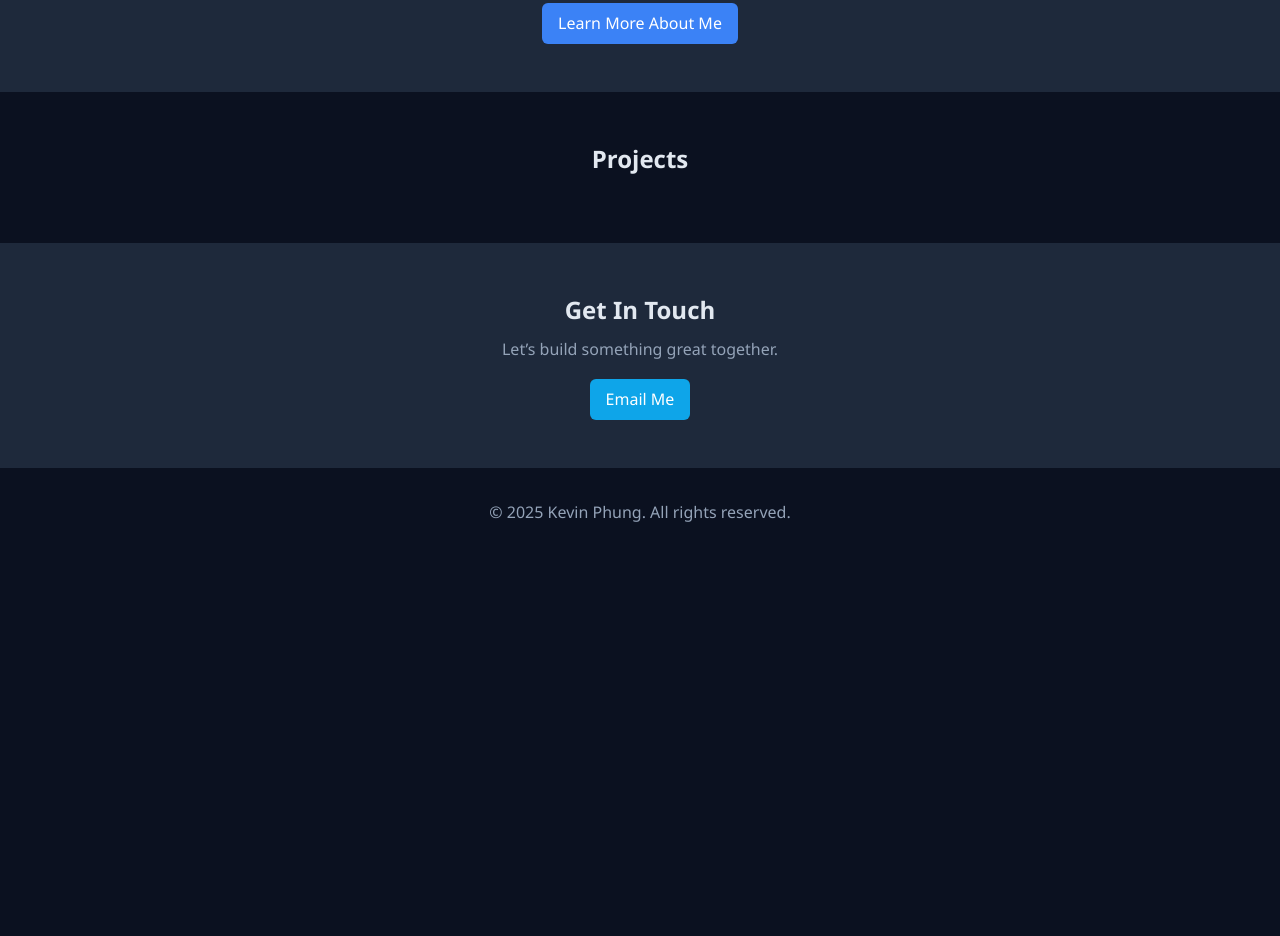
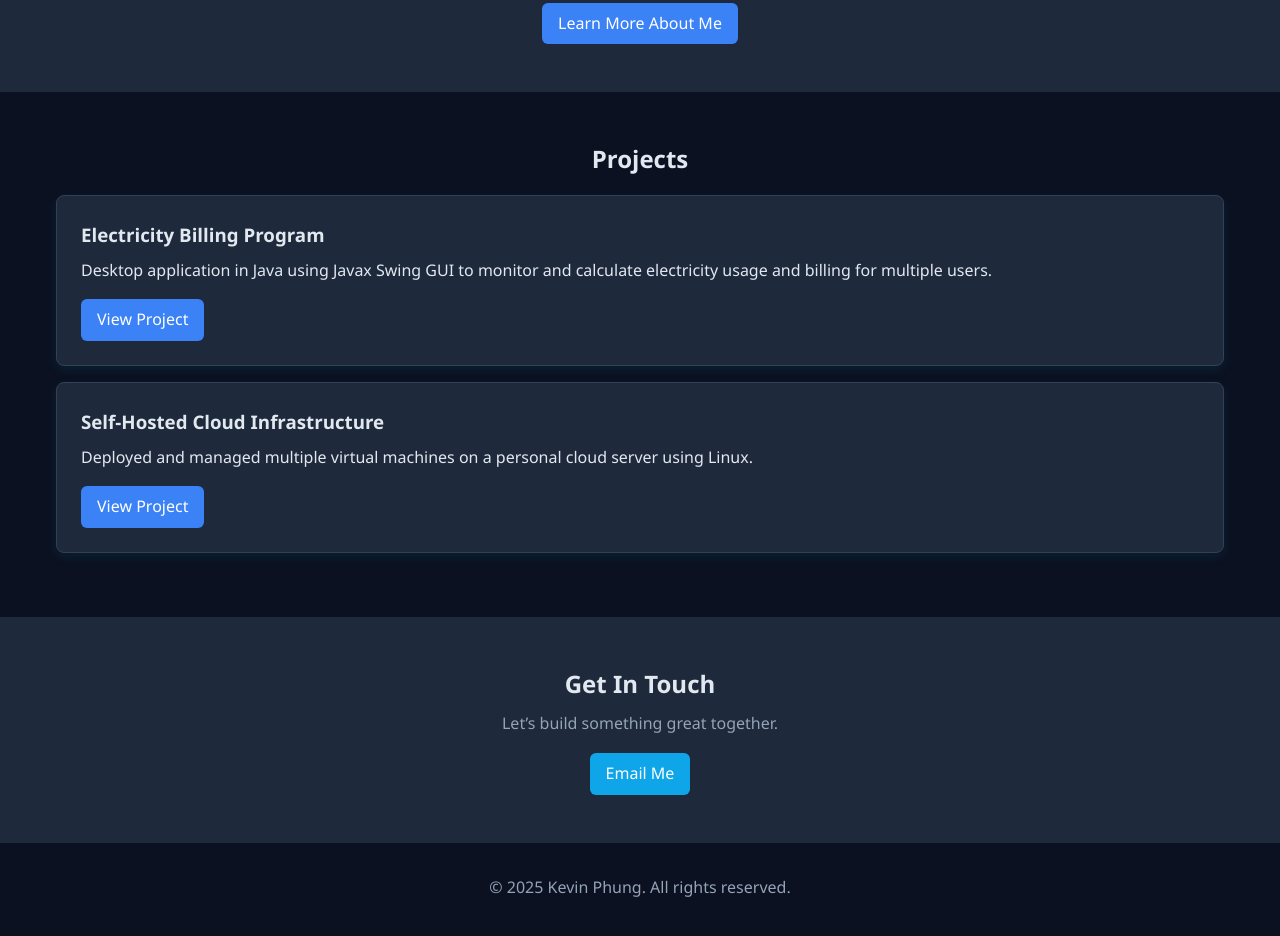
Before and after one commit to Kotuuu/Kotu.ca, a plain HTML site: page index.html in a window 1280 px wide. Shown: the part 1099-2035 px from the top of the page. Before the commit the page ends 1673 px from the top, so only its background shows below. Drawn offline with nearby package versions, Linux system fonts and the light colour scheme.

Commit message:
Fixing Index Projects
Attempt 1 without using innerhtml

```diff
--- a/src/js/indeProjects.js
+++ b/src/js/indeProjects.js
@@ -1,71 +1,55 @@
 // src/js/projects.js
 document.addEventListener('DOMContentLoaded', () => {
-  const projectsGrid = document.querySelector('.projects-grid');
-  const jsonPath = 'projects.json'; // adjust path if needed
-
-  fetch(jsonPath)
+  // 1. Fetch the JSON file (adjust path if your JSON is somewhere else)
+  fetch('projects.json')
     .then(response => {
       if (!response.ok) {
-        throw new Error(`HTTP error! status: ${response.status}`);
+        throw new Error('Network response was not ok');
       }
       return response.json();
     })
-    .then(projects => {
-      if (!Array.isArray(projects)) {
-        throw new Error('projects.json did not return an array');
+    .then(data => {
+      // 2. Shuffle the array and take the first two entries
+      const shuffled = data.sort(() => 0.5 - Math.random());
+      const selected = shuffled.slice(0, 2);
+
+      // 3. Find the container inside #projects
+      const container = document.querySelector('#projects .container');
+      if (!container) {
+        console.error('Could not find #projects .container in the DOM');
+        return;
       }
 
-      // Shuffle the array and take the first two entries
-      const shuffled = projects.sort(() => 0.5 - Math.random());
-      const selected = shuffled.slice(0, 2);
+      // 4. Remove any existing .card elements under that container
+      container.querySelectorAll('.card').forEach(card => card.remove());
 
-      // Build HTML for the two selected projects
-      let html = '';
+      // 5. For each of the two selected projects, create a new .card
       selected.forEach(project => {
-        html += '<div class="card project-card">';
+        const card = document.createElement('div');
+        card.classList.add('card', 'mb-4');
 
         // Title
-        if (project.title) {
-          html += `<h3>${project.title}</h3>`;
-        }
-
-        // Year
-        if (project.year) {
-          html += `<p class="project-year">Year: ${project.year}</p>`;
-        }
+        const titleEl = document.createElement('h3');
+        titleEl.textContent = project.title;
+        card.appendChild(titleEl);
 
         // Description
-        if (project.description) {
-          html += `<p>${project.description}</p>`;
-        }
+        const descEl = document.createElement('p');
+        descEl.textContent = project.description;
+        card.appendChild(descEl);
 
-        // Details
-        if (Array.isArray(project.details) && project.details.length) {
-          html += '<ul class="project-details">';
-          project.details.forEach(item => {
-            html += `<li>${item}</li>`;
-          });
-          html += '</ul>';
-        }
+        // “View Project” button (update href if you have a real link)
+        const linkEl = document.createElement('a');
+        linkEl.href = '#';
+        linkEl.classList.add('btn', 'btn-secondary');
+        linkEl.textContent = 'View Project';
+        card.appendChild(linkEl);
 
-        // Technologies
-        if (Array.isArray(project.technologies) && project.technologies.length) {
-          html += `<p class="project-tech"><strong>Technologies:</strong> ${project.technologies.join(', ')}</p>`;
-        }
-
-        // Link (if provided in JSON; otherwise omit)
-        if (project.link) {
-          html += `<a class="btn btn-secondary" href="${project.link}" target="_blank" rel="noopener noreferrer">View Project</a>`;
-        }
-
-        html += '</div>';
+        // Append the new card into the Projects container
+        container.appendChild(card);
       });
-
-      // Insert the generated HTML into the grid container
-      projectsGrid.innerHTML = html;
     })
     .catch(error => {
-      console.error('Error loading projects:', error);
-      projectsGrid.innerHTML = '<p>Unable to load projects at this time.</p>';
+      console.error('Error loading projects.json:', error);
     });
 });
```
Also changed, not shown: index.html (+1 -1 lines).
